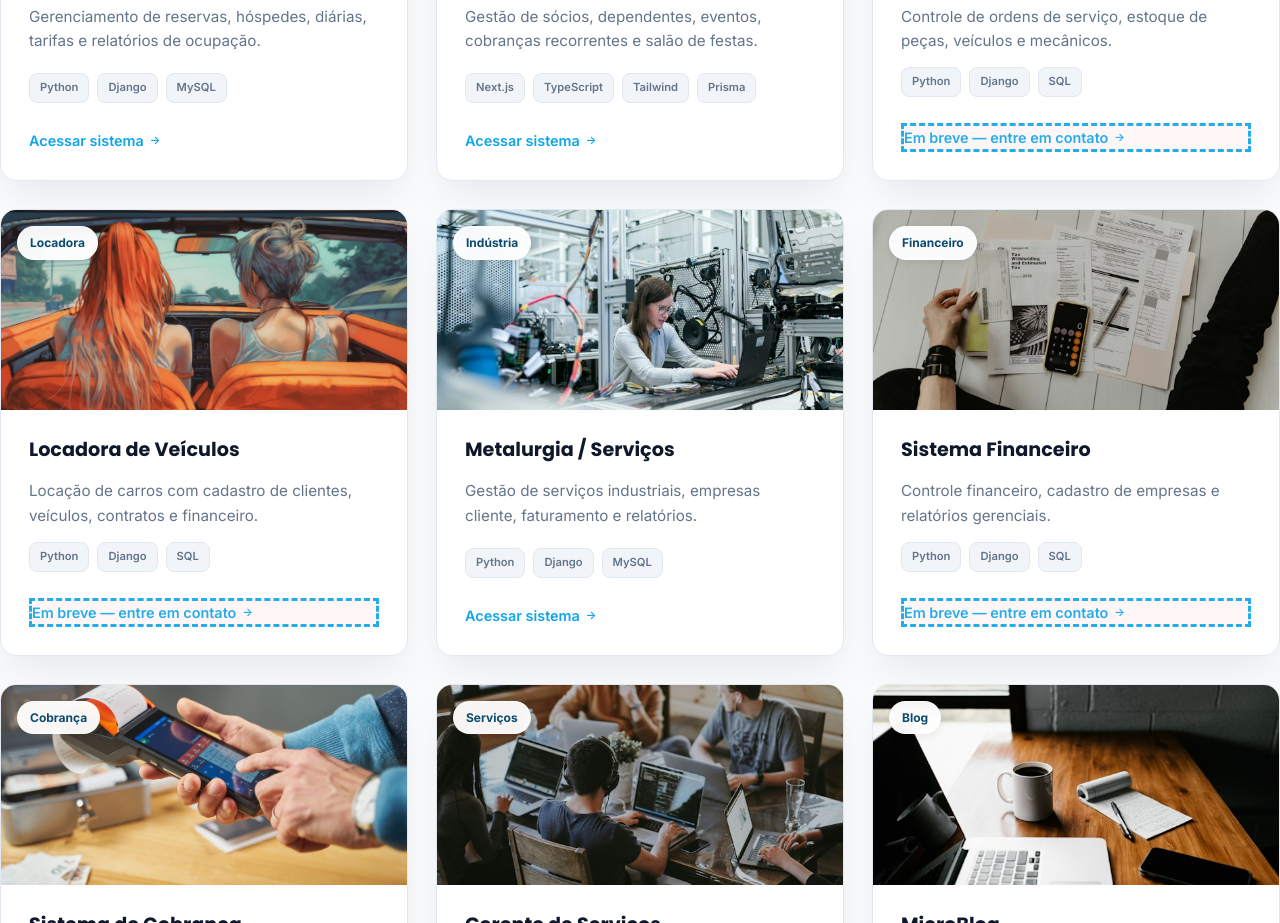
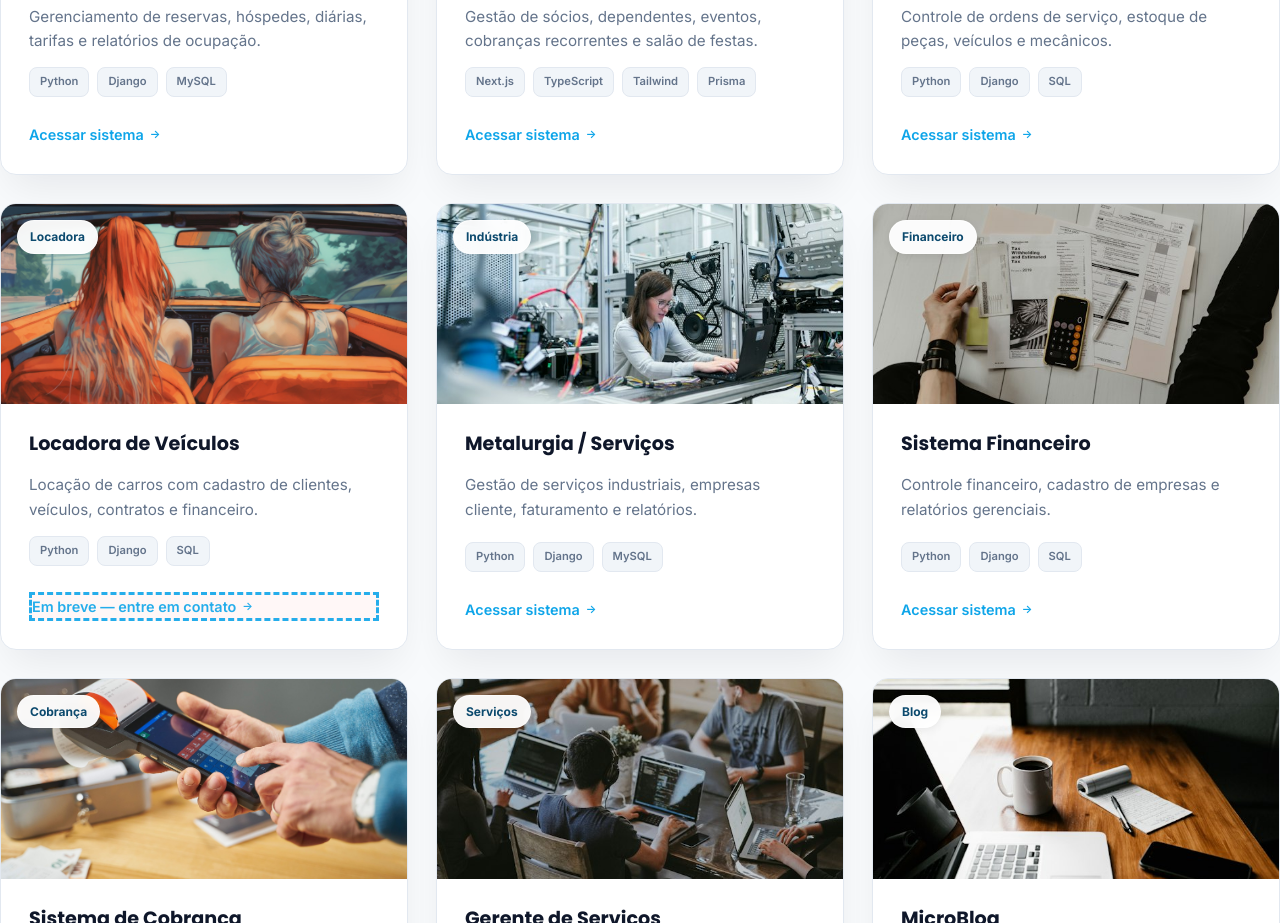
Before and after one commit to Ivanildo-Lab/ivcsofthouse-projetos, a plain HTML site: page index.html in a window 1280 px wide. Shown: the part 1720-2643 px from the top of the page. Drawn offline with Linux system fonts and the light colour scheme.

Commit message:
Liberando acesso de efinanceiro e eoficinas

```diff
--- a/index.html
+++ b/index.html
@@ -380,7 +380,7 @@
           <h3>Oficinas / Ordem de Serviço</h3>
           <p>Controle de ordens de serviço, estoque de peças, veículos e mecânicos.</p>
           <div class="tech"><span>Python</span><span>Django</span><span>SQL</span></div>
-          <a href="#" class="link coming-soon" onclick="showComingSoon(event)">Em breve — entre em contato</a>
+          <a href="https://eoficinas.ivcsofthouse.com.br" class="link">Acessar sistema</a>
         </div>
       </article>
       <article class="project-card">
@@ -416,7 +416,7 @@
           <h3>Sistema Financeiro</h3>
           <p>Controle financeiro, cadastro de empresas e relatórios gerenciais.</p>
           <div class="tech"><span>Python</span><span>Django</span><span>SQL</span></div>
-          <a href="#" class="link coming-soon" onclick="showComingSoon(event)">Em breve — entre em contato</a>
+          <a href="https://efinanceiro.ivcsofthouse.com.br" class="link">Acessar sistema</a>
         </div>
       </article>
       <article class="project-card">
```
